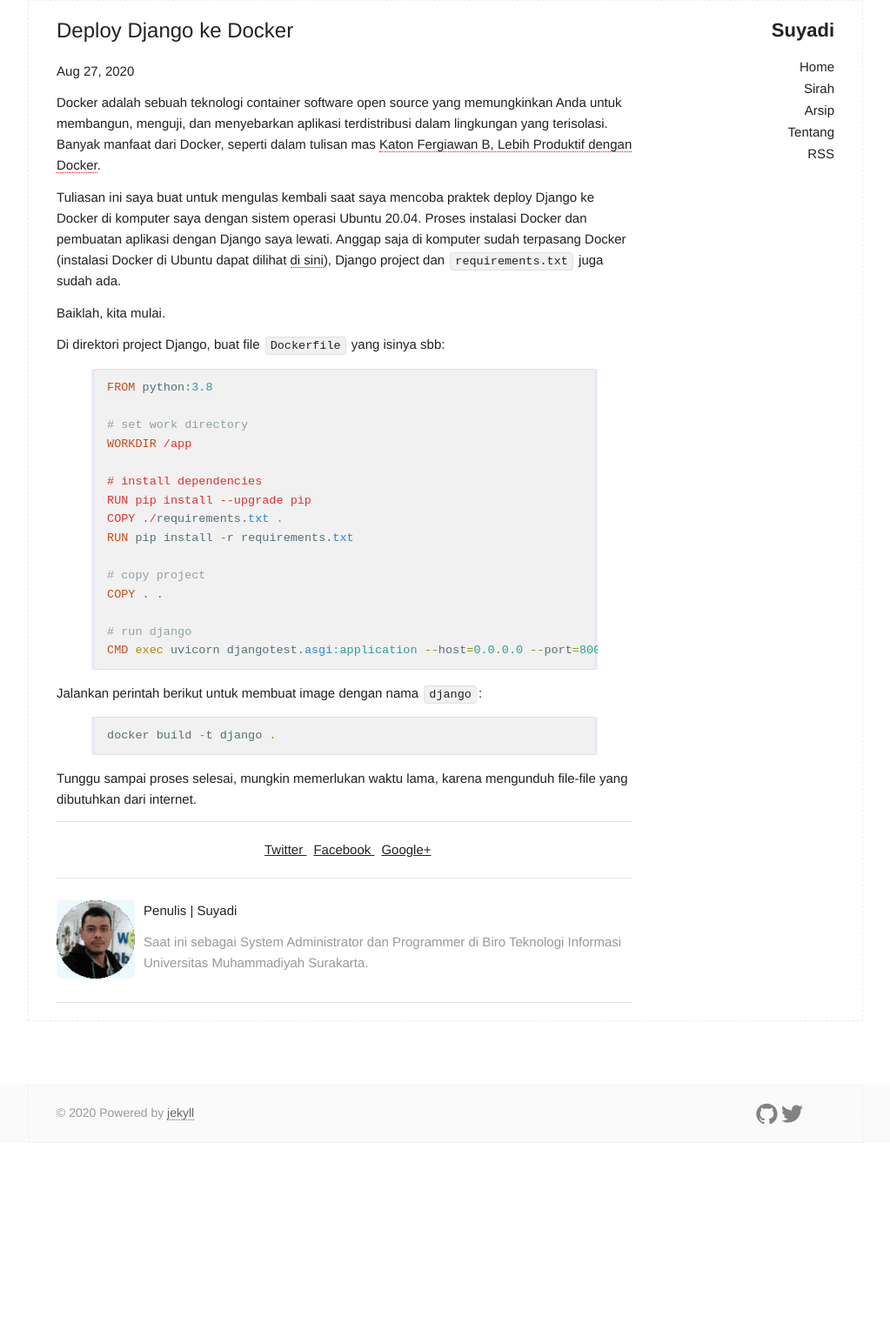
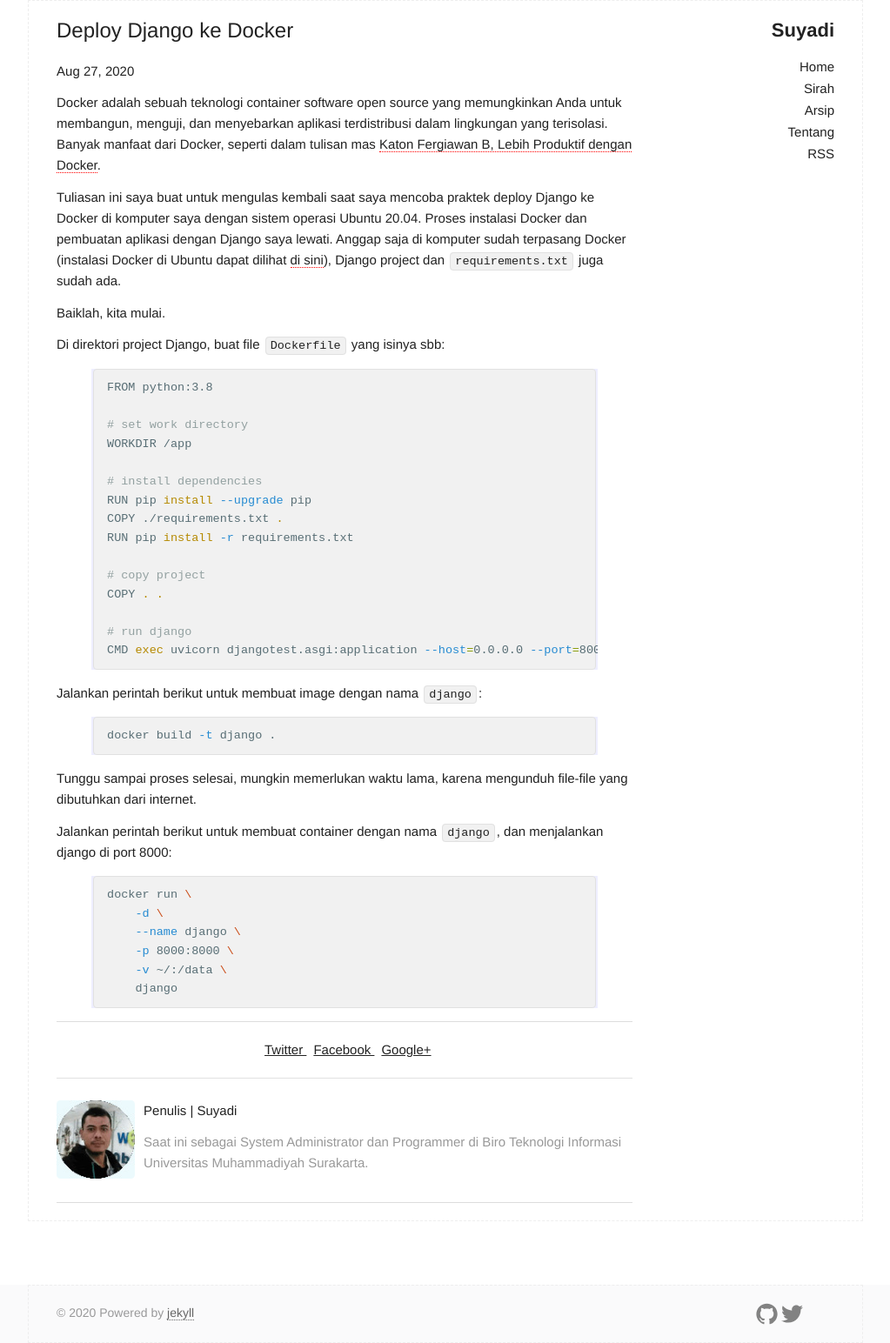
Before and after one commit to abufarros/abufarros.github.io, a Jekyll site: the page built from _posts/2020-08-27-deploy-django-ke-docker.md, in a window 1280 px wide. Shown: the whole page at 87% size, without its empty margins (128-1151 px from the left). Built offline with Jekyll 4.4.1, drawn with Linux system fonts in a browser that asks for light colours; before the commit the page ends 1314 px from its top, so only the background shows below that.

Commit message:
update deploy django ke docker

```diff
--- a/_posts/2020-08-27-deploy-django-ke-docker.md
+++ b/_posts/2020-08-27-deploy-django-ke-docker.md
@@ -13,7 +13,7 @@
 
 Di direktori project Django, buat file `Dockerfile` yang isinya sbb:
 
-{% highlight ruby %}
+{% highlight bash %}
 FROM python:3.8
 
 # set work directory
@@ -33,8 +33,19 @@
 
 Jalankan perintah berikut untuk membuat image dengan nama `django`:
 
-{% highlight ruby %}
+{% highlight bash %}
 docker build -t django .
 {% endhighlight %}
 
 Tunggu sampai proses selesai, mungkin memerlukan waktu lama, karena mengunduh file-file yang dibutuhkan dari internet.
+
+Jalankan perintah berikut untuk membuat container dengan nama `django`, dan menjalankan django di port 8000:
+
+{% highlight bash %}
+docker run \
+    -d \
+    --name django \
+    -p 8000:8000 \
+    -v ~/:/data \
+    django
+{% endhighlight %}
```
